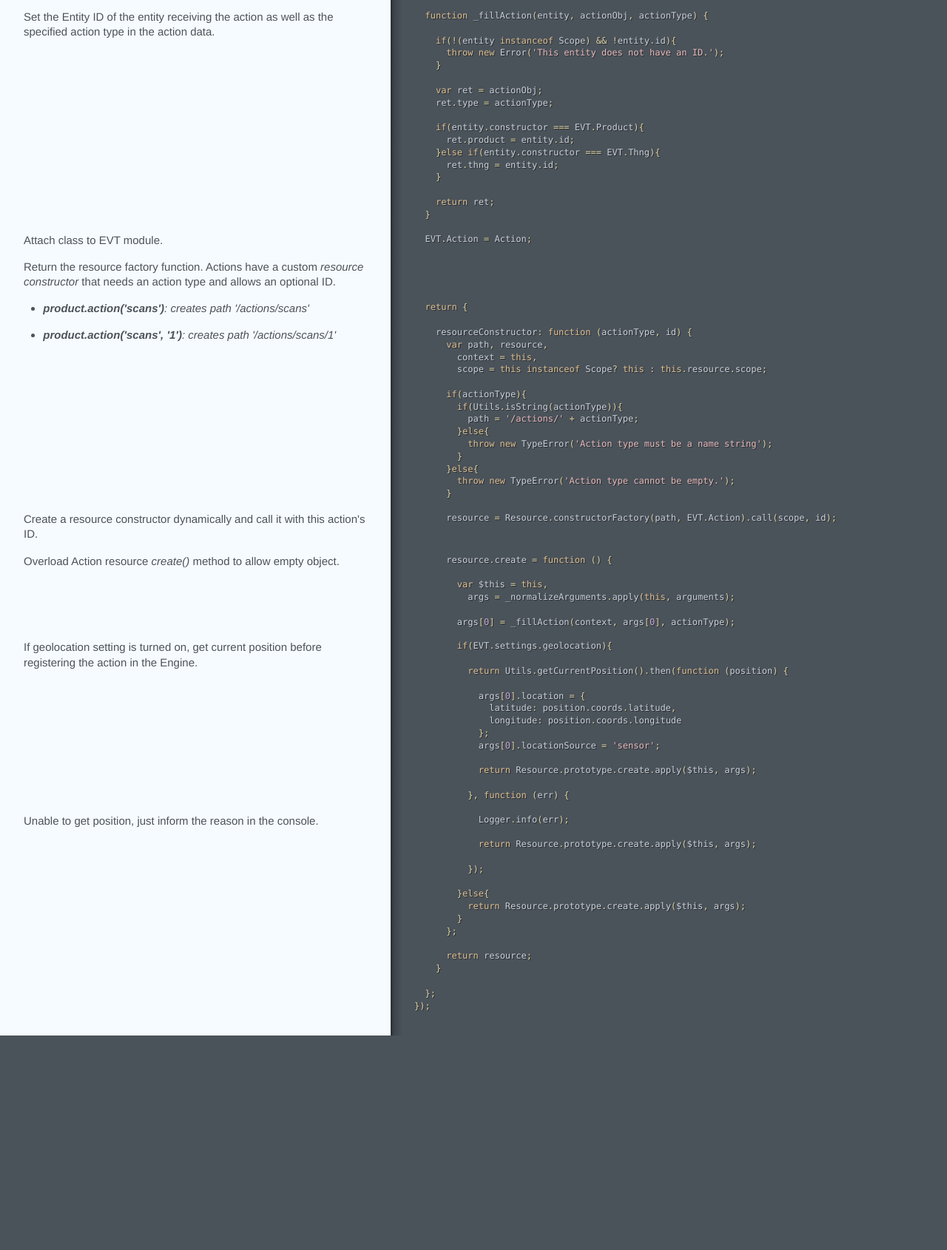
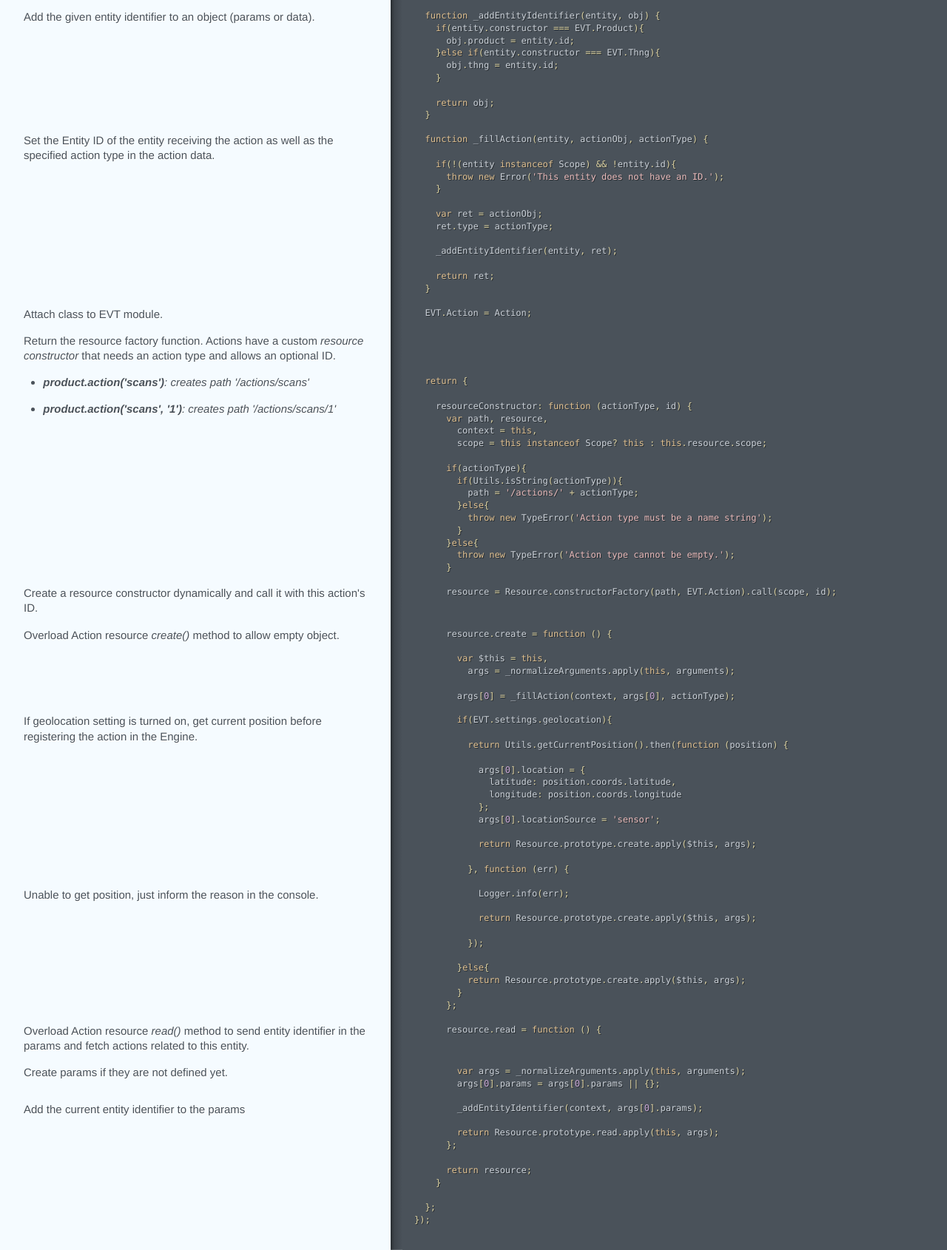
Before and after one commit to chandruxp/evrythng-js-sdk, a plain HTML site: page src/entity/action.html in a window 1280 px wide. Shown: the part 574-2264 px from the top of the page at 74% size. Before the commit the page ends 1974 px from the top, so only its background shows below. Drawn offline with Linux system fonts and the light colour scheme.

Commit message:
Generated documentation for ad53c568d284d013ff34d328db3e1d4534af43e0

```diff
--- a/src/entity/action.html
+++ b/src/entity/action.html
@@ -24,6 +24,14 @@ which can be obtained from the resource's path.</p></div></div><div class="code"
     <span class="p">}</span>
 
     <span class="k">return</span> <span class="nx">args</span><span class="p">;</span>
+  <span class="p">}</span></div></div></div><div class="segment"><div class="comments "><div class="wrapper"><p>Add the given entity identifier to an object (params or data).</p></div></div><div class="code"><div class="wrapper">  <span class="kd">function</span> <span class="nx">_addEntityIdentifier</span><span class="p">(</span><span class="nx">entity</span><span class="p">,</span> <span class="nx">obj</span><span class="p">)</span> <span class="p">{</span>
+    <span class="k">if</span><span class="p">(</span><span class="nx">entity</span><span class="p">.</span><span class="nx">constructor</span> <span class="o">===</span> <span class="nx">EVT</span><span class="p">.</span><span class="nx">Product</span><span class="p">){</span>
+      <span class="nx">obj</span><span class="p">.</span><span class="nx">product</span> <span class="o">=</span> <span class="nx">entity</span><span class="p">.</span><span class="nx">id</span><span class="p">;</span>
+    <span class="p">}</span><span class="k">else</span> <span class="k">if</span><span class="p">(</span><span class="nx">entity</span><span class="p">.</span><span class="nx">constructor</span> <span class="o">===</span> <span class="nx">EVT</span><span class="p">.</span><span class="nx">Thng</span><span class="p">){</span>
+      <span class="nx">obj</span><span class="p">.</span><span class="nx">thng</span> <span class="o">=</span> <span class="nx">entity</span><span class="p">.</span><span class="nx">id</span><span class="p">;</span>
+    <span class="p">}</span>
+
+    <span class="k">return</span> <span class="nx">obj</span><span class="p">;</span>
   <span class="p">}</span></div></div></div><div class="segment"><div class="comments "><div class="wrapper"><p>Set the Entity ID of the entity receiving the action as well
 as the specified action type in the action data.</p></div></div><div class="code"><div class="wrapper">  <span class="kd">function</span> <span class="nx">_fillAction</span><span class="p">(</span><span class="nx">entity</span><span class="p">,</span> <span class="nx">actionObj</span><span class="p">,</span> <span class="nx">actionType</span><span class="p">)</span> <span class="p">{</span>
 
@@ -34,11 +42,7 @@ as the specified action type in the action data.</p></div></div><div class="code
     <span class="kd">var</span> <span class="nx">ret</span> <span class="o">=</span> <span class="nx">actionObj</span><span class="p">;</span>
     <span class="nx">ret</span><span class="p">.</span><span class="nx">type</span> <span class="o">=</span> <span class="nx">actionType</span><span class="p">;</span>
 
-    <span class="k">if</span><span class="p">(</span><span class="nx">entity</span><span class="p">.</span><span class="nx">constructor</span> <span class="o">===</span> <span class="nx">EVT</span><span class="p">.</span><span class="nx">Product</span><span class="p">){</span>
-      <span class="nx">ret</span><span class="p">.</span><span class="nx">product</span> <span class="o">=</span> <span class="nx">entity</span><span class="p">.</span><span class="nx">id</span><span class="p">;</span>
-    <span class="p">}</span><span class="k">else</span> <span class="k">if</span><span class="p">(</span><span class="nx">entity</span><span class="p">.</span><span class="nx">constructor</span> <span class="o">===</span> <span class="nx">EVT</span><span class="p">.</span><span class="nx">Thng</span><span class="p">){</span>
-      <span class="nx">ret</span><span class="p">.</span><span class="nx">thng</span> <span class="o">=</span> <span class="nx">entity</span><span class="p">.</span><span class="nx">id</span><span class="p">;</span>
-    <span class="p">}</span>
+    <span class="nx">_addEntityIdentifier</span><span class="p">(</span><span class="nx">entity</span><span class="p">,</span> <span class="nx">ret</span><span class="p">);</span>
 
     <span class="k">return</span> <span class="nx">ret</span><span class="p">;</span>
   <span class="p">}</span></div></div></div><div class="segment"><div class="comments "><div class="wrapper"><p>Attach class to EVT module.</p></div></div><div class="code"><div class="wrapper">  <span class="nx">EVT</span><span class="p">.</span><span class="nx">Action</span> <span class="o">=</span> <span class="nx">Action</span><span class="p">;</span></div></div></div><div class="segment"><div class="comments "><div class="wrapper"><p>Return the resource factory function. Actions have a custom <em>resource
@@ -88,6 +92,11 @@ registering the action in the Engine.</p></div></div><div class="code"><div clas
         <span class="p">}</span><span class="k">else</span><span class="p">{</span>
           <span class="k">return</span> <span class="nx">Resource</span><span class="p">.</span><span class="nx">prototype</span><span class="p">.</span><span class="nx">create</span><span class="p">.</span><span class="nx">apply</span><span class="p">(</span><span class="nx">$this</span><span class="p">,</span> <span class="nx">args</span><span class="p">);</span>
         <span class="p">}</span>
+      <span class="p">};</span></div></div></div><div class="segment"><div class="comments "><div class="wrapper"><p>Overload Action resource <em>read()</em> method to send entity identifier in
+the params and fetch actions related to this entity.</p></div></div><div class="code"><div class="wrapper">      <span class="nx">resource</span><span class="p">.</span><span class="nx">read</span> <span class="o">=</span> <span class="kd">function</span> <span class="p">()</span> <span class="p">{</span></div></div></div><div class="segment"><div class="comments "><div class="wrapper"><p>Create params if they are not defined yet.</p></div></div><div class="code"><div class="wrapper">        <span class="kd">var</span> <span class="nx">args</span> <span class="o">=</span> <span class="nx">_normalizeArguments</span><span class="p">.</span><span class="nx">apply</span><span class="p">(</span><span class="k">this</span><span class="p">,</span> <span class="nx">arguments</span><span class="p">);</span>
+        <span class="nx">args</span><span class="p">[</span><span class="mi">0</span><span class="p">].</span><span class="nx">params</span> <span class="o">=</span> <span class="nx">args</span><span class="p">[</span><span class="mi">0</span><span class="p">].</span><span class="nx">params</span> <span class="o">||</span> <span class="p">{};</span></div></div></div><div class="segment"><div class="comments "><div class="wrapper"><p>Add the current entity identifier to the params</p></div></div><div class="code"><div class="wrapper">        <span class="nx">_addEntityIdentifier</span><span class="p">(</span><span class="nx">context</span><span class="p">,</span> <span class="nx">args</span><span class="p">[</span><span class="mi">0</span><span class="p">].</span><span class="nx">params</span><span class="p">);</span>
+
+        <span class="k">return</span> <span class="nx">Resource</span><span class="p">.</span><span class="nx">prototype</span><span class="p">.</span><span class="nx">read</span><span class="p">.</span><span class="nx">apply</span><span class="p">(</span><span class="k">this</span><span class="p">,</span> <span class="nx">args</span><span class="p">);</span>
       <span class="p">};</span>
 
       <span class="k">return</span> <span class="nx">resource</span><span class="p">;</span>
```
Also changed, not shown: src/ajax.html (+3 -2 lines), src/core.html (+1 -1 lines).
